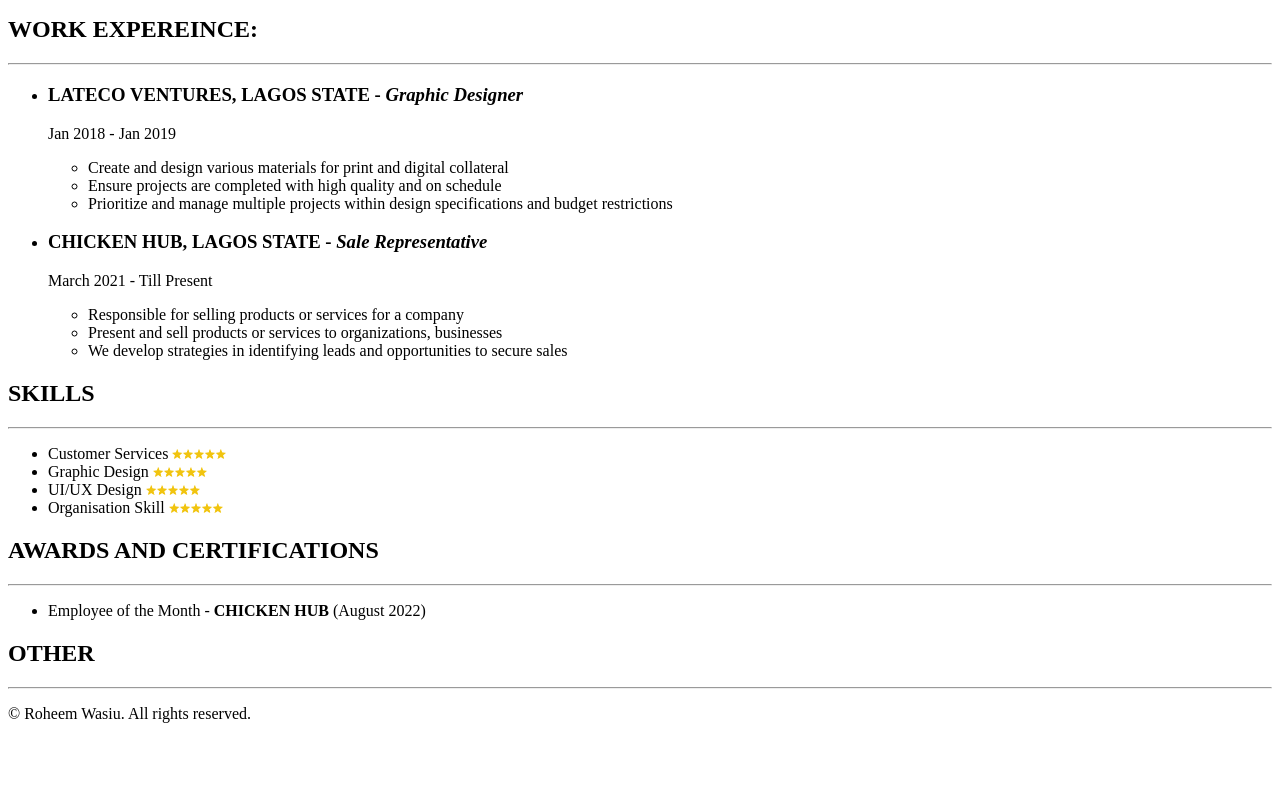
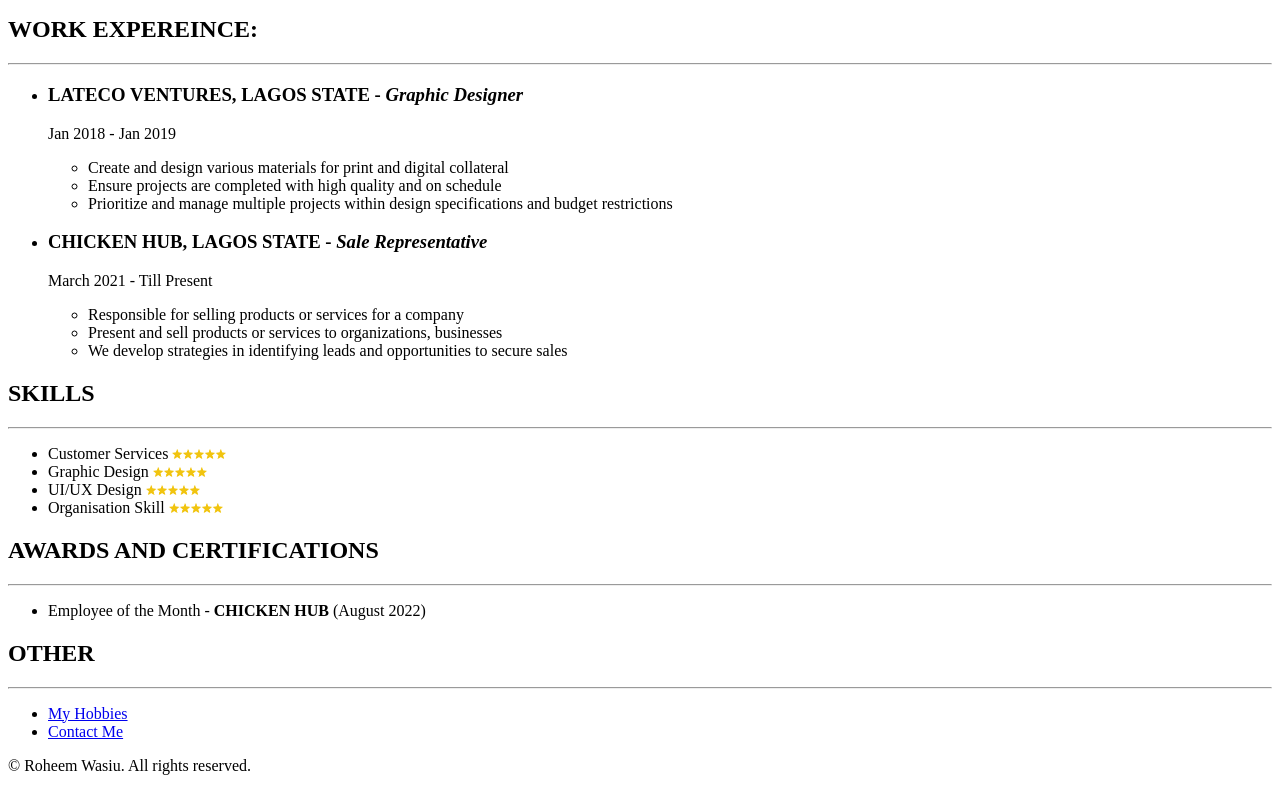
Before and after one commit to Adewalemi/html-resume, a plain HTML site: page index.html in a window 1280 px wide. Shown: the part 497-1288 px from the top of the page. Before the commit the page ends 1236 px from the top, so only its background shows below. Drawn offline with Linux system fonts and the light colour scheme.

Commit message:
Add files via upload

```diff
--- a/index.html
+++ b/index.html
@@ -53,10 +53,13 @@
     </ul>
     <h2>OTHER</h2>
     <hr />
+    <ul>
+        <li><a href="./Assest/My Hobbies.html">My Hobbies</a></li>
+        <li><a href="./Assest/Contact Me.html">Contact Me</a></li>
+    </ul>
 
     <footer>
         <p> © Roheem Wasiu. All rights reserved.</p>
     </footer>
-
 </body>
 </html>
```
